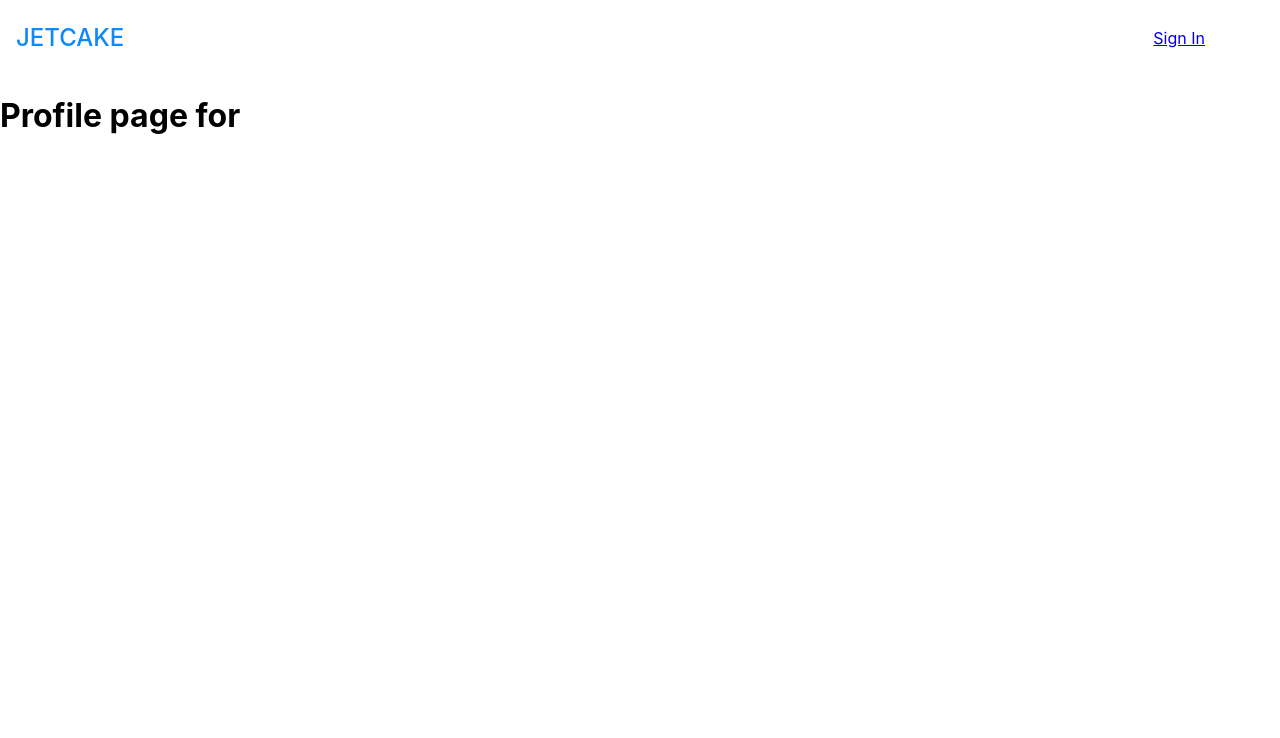
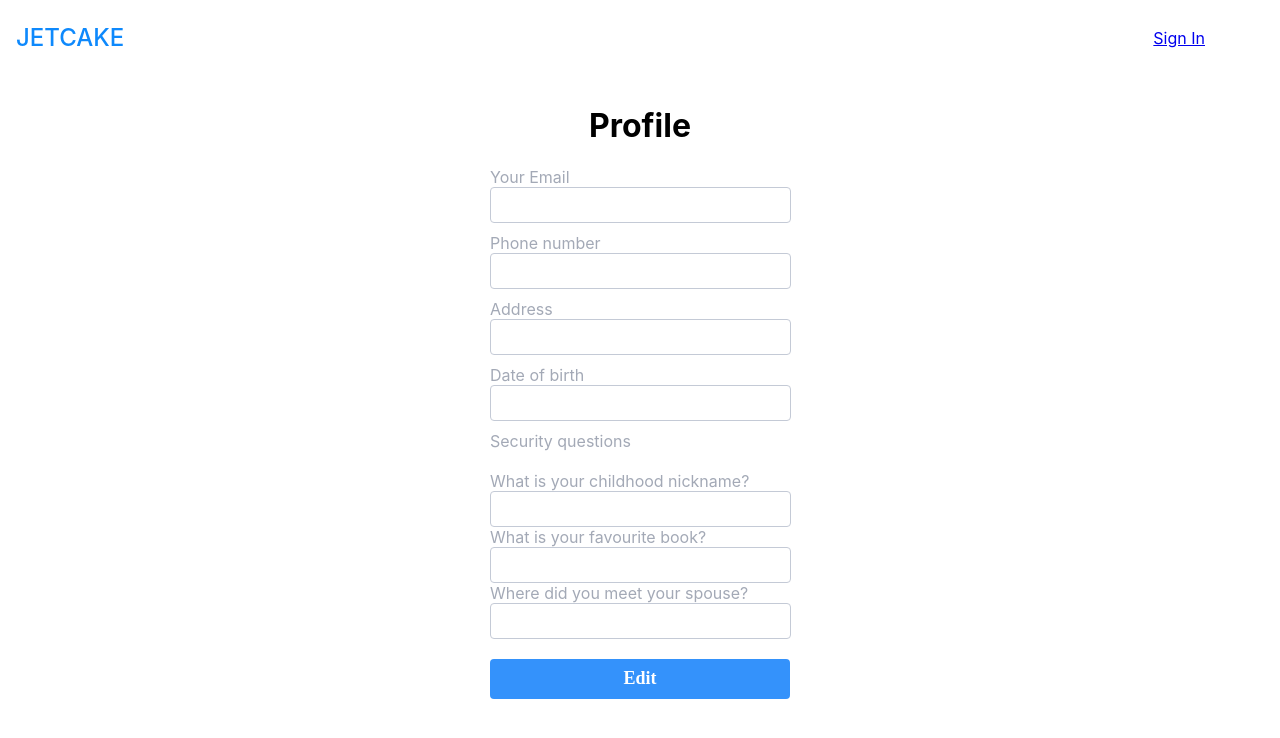
Before and after one commit to ahebwa49/jetcake-advanced, a React (Create React App) app: page /profile in a window 1280 px wide. Shown: the top 738 px of the page. Built offline with nearby package versions, Linux system fonts and the light colour scheme; no server answers.

Commit message:
add a profile form

```diff
--- a/src/common/Profile.js
+++ b/src/common/Profile.js
@@ -1,5 +1,6 @@
 import React from "react";
 import { connect } from "react-redux";
+import { Link } from "react-router-dom";
 
 const mapStateToProps = state => {
   return {
@@ -15,8 +16,105 @@ class Profile extends React.Component {
 
   render() {
     return (
-      <div>
-        <h1>Profile page for {this.props.user.username}</h1>
+      <div className="page-wrapper">
+        <div className="container feature-top pb-0">
+          <div className="form-wrapper">
+            <div className="loading">loading ...</div>
+            <h1>Profile</h1>
+            <form className="form" onSubmit={this.handleSubmit} method="post">
+              <div className="form-group">
+                <label htmlFor="email" className="form-label">
+                  Your Email
+                </label>
+                <input
+                  type="text"
+                  id="email"
+                  name="email"
+                  value={this.props.user.username}
+                  className="form-input"
+                />
+              </div>
+              <div className="form-group">
+                <label htmlFor="phone number" className="form-label">
+                  Phone number
+                </label>
+                <input
+                  type="text"
+                  id="password"
+                  name="password"
+                  value={this.state.password}
+                  className="form-input"
+                />
+              </div>
+              <div className="form-group">
+                <label htmlFor="address" className="form-label">
+                  Address
+                </label>
+                <input
+                  type="text"
+                  id="password"
+                  name="password"
+                  value={this.state.password}
+                  className="form-input"
+                />
+              </div>
+              <div className="form-group">
+                <label htmlFor="date of birth" className="form-label">
+                  Date of birth
+                </label>
+                <input
+                  type="text"
+                  id="password"
+                  name="password"
+                  value={this.state.password}
+                  className="form-input"
+                />
+              </div>
+              <div className="form-group">
+                <label htmlFor="security questions" className="form-label">
+                  Security questions
+                </label>
+                <br />
+                <label htmlFor="security questions" className="form-label">
+                  What is your childhood nickname?
+                </label>
+                <input
+                  type="text"
+                  id="password"
+                  name="password"
+                  value={this.state.password}
+                  className="form-input"
+                />
+                <br />
+                <label htmlFor="security questions" className="form-label">
+                  What is your favourite book?
+                </label>
+                <input
+                  type="text"
+                  id="password"
+                  name="password"
+                  value={this.state.password}
+                  className="form-input"
+                />
+                <br />
+                <label htmlFor="security questions" className="form-label">
+                  Where did you meet your spouse?
+                </label>
+                <input
+                  type="text"
+                  id="password"
+                  name="password"
+                  value={this.state.password}
+                  className="form-input"
+                />
+              </div>
+              <div className="errorMessage">{this.state.error}</div>
+              <button type="submit" className="form-button">
+                Edit
+              </button>
+            </form>
+          </div>
+        </div>
       </div>
     );
   }
```
